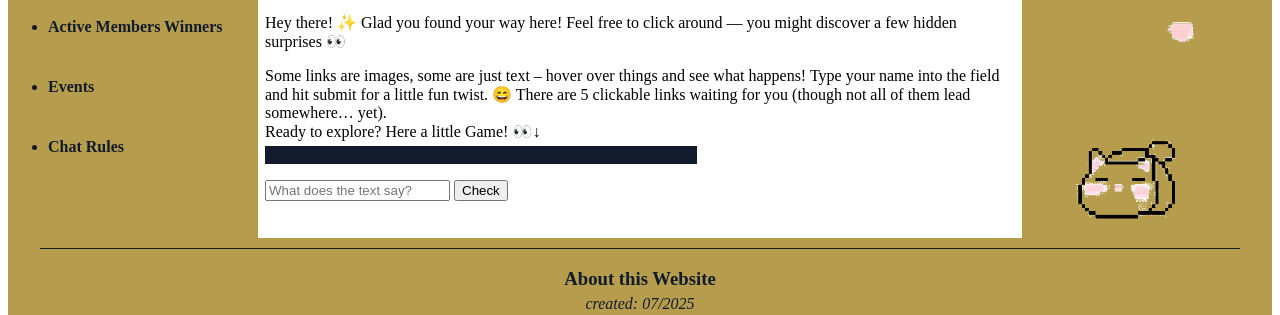
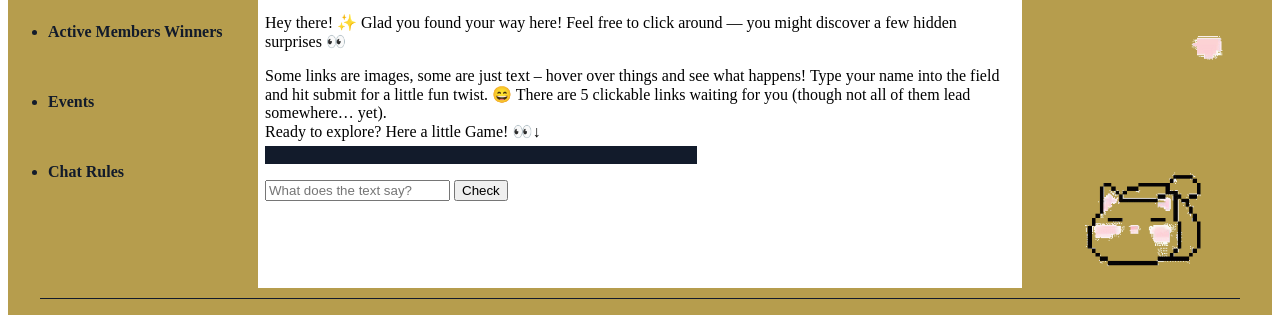
Before and after one commit to EvilNutella1/Artera, a plain HTML site: page index.html in a window 1280 px wide. Shown: the part 611-926 px from the top of the page. Drawn offline with Linux system fonts and the light colour scheme.

Commit message:
Update Artera.css

```diff
--- a/Artera.css
+++ b/Artera.css
@@ -69,7 +69,7 @@
     #links2 {
         background-color: #b69d4d;
         color: rgb(18, 27, 43);
-        height: 300px;
+        height: 350px;
         border-top-left-radius: 6px;
         border-top-right-radius: 6px;
     }
@@ -82,7 +82,7 @@
     #rechts2 {
         background-color: #b69d4d;
         color: rgb(18, 27, 43);
-        height: 300px;
+        height: 350px;
         border-top-left-radius: 6px;
         border-top-right-radius: 6px;
         background-image: url(kitty.gif);
```
